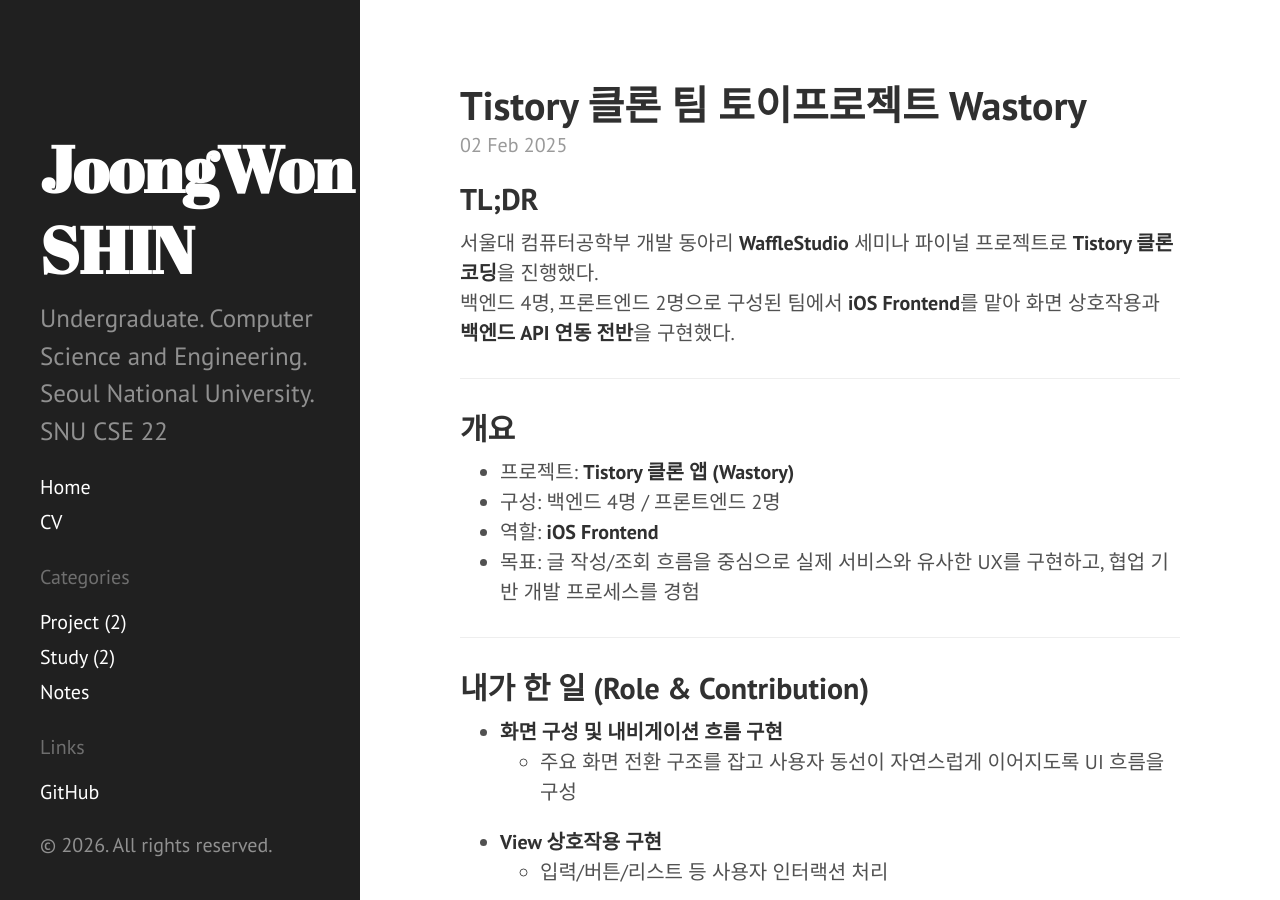
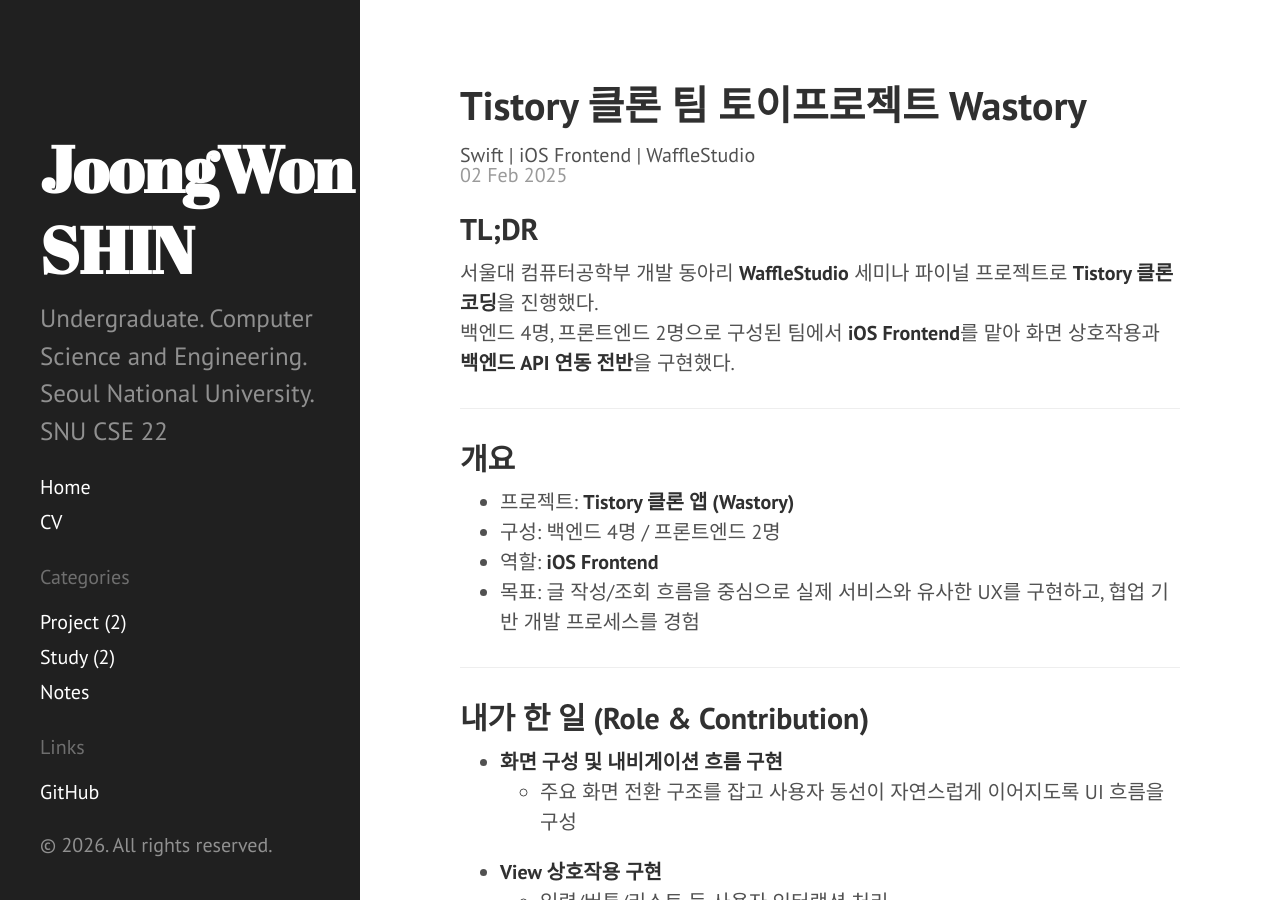
Before and after one commit to joongwon0204/joongwon0204.github.io, a Jekyll site: the page built from _posts/2025-02-02-wastory.md, in a window 1280 px wide and 900 px high. Built offline with Jekyll 4.4.1, drawn with Linux system fonts in a browser that asks for light colours.

Commit message:
add subtitle in page

```diff
--- a/_layouts/post.html
+++ b/_layouts/post.html
@@ -4,6 +4,7 @@
 
 <div class="post">
   <h1 class="post-title">{{ page.title }}</h1>
+  {{ page.subtitle }}
   <span class="post-date">{{ page.date | date_to_string }}</span>
   {{ content }}
 </div>
```
